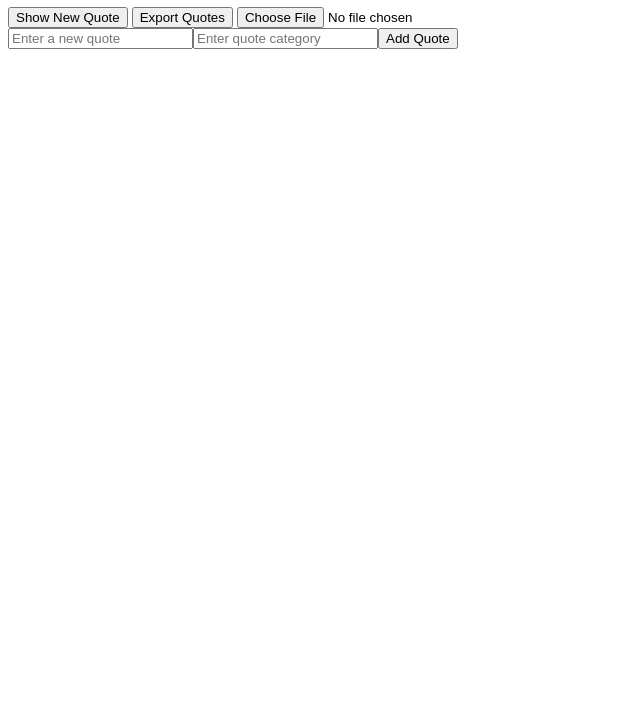
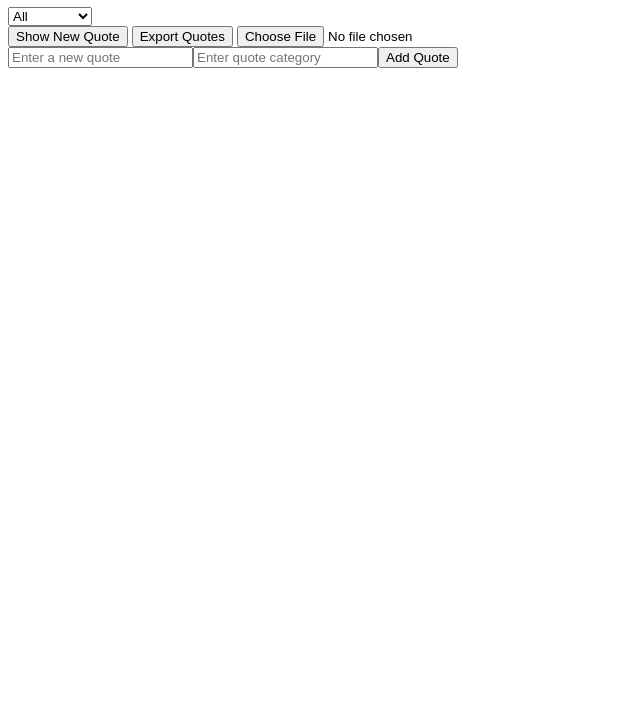
Before and after one commit to cynthianduku/alx_fe_javascript, a plain HTML site: page dom-manipulation/index.html in a window 1280 px wide. Shown: the part 73-800 px from the top of the page, without its empty margins (0-640 px from the left). Drawn offline with Linux system fonts and the light colour scheme.

Commit message:
Dynamic Content Filtering System Using Web Storage and JSON

```diff
--- a/dom-manipulation/index.html
+++ b/dom-manipulation/index.html
@@ -7,6 +7,9 @@
   </head>
   <body>
     <h1>Dynamic Quote Generator</h1>
+<select id="categoryFilter" onchange="filterQuotes()">
+  <option value="all">All Categories</option>
+</select>
     <div id="quoteDisplay"></div>
     <button id="newQuote">Show New Quote</button>
 <button onclick="exportQuotes()">Export Quotes</button>
--- a/dom-manipulation/script.js
+++ b/dom-manipulation/script.js
@@ -5,7 +5,6 @@ function loadQuotes() {
   if (storedQuotes) {
     quotes = JSON.parse(storedQuotes);
   } else {
-
     quotes = [
       { text: "Believe in yourself.", category: "Motivation" },
       { text: "Life is short. Smile while you still have teeth.", category: "Humor" },
@@ -65,6 +64,8 @@ function addQuote() {
 
   quotes.push({ text, category });
   saveQuotes();
+  populateCategories();
+
   alert('Quote added!');
   document.getElementById('newQuoteText').value = '';
   document.getElementById('newQuoteCategory').value = '';
@@ -90,6 +91,7 @@ function importFromJsonFile(event) {
       if (Array.isArray(importedQuotes)) {
         quotes.push(...importedQuotes);
         saveQuotes();
+        populateCategories();
         alert('Quotes imported successfully!');
       } else {
         alert('Invalid JSON format.');
@@ -100,7 +102,59 @@ function importFromJsonFile(event) {
   };
   fileReader.readAsText(event.target.files[0]);
 }
+function populateCategories() {
+  const categorySelect = document.getElementById('categoryFilter');
+  const categories = [...new Set(quotes.map(q => q.category))];
+
+
+  categorySelect.innerHTML = '';
+
+
+  const allOption = document.createElement('option');
+  allOption.value = 'all';
+  allOption.textContent = 'All';
+  categorySelect.appendChild(allOption);
+
+
+  categories.forEach(cat => {
+    const option = document.createElement('option');
+    option.value = cat;
+    option.textContent = cat;
+    categorySelect.appendChild(option);
+  });
+
+
+  const savedFilter = localStorage.getItem('selectedCategory');
+  if (savedFilter && (savedFilter === 'all' || categories.includes(savedFilter))) {
+    categorySelect.value = savedFilter;
+    filterQuotes();
+  }
+}
+
+function filterQuotes() {
+  const selectedCategory = document.getElementById('categoryFilter').value;
+  localStorage.setItem('selectedCategory', selectedCategory);
+
+  let filtered = quotes;
+  if (selectedCategory !== 'all') {
+    filtered = quotes.filter(q => q.category === selectedCategory);
+  }
+
+
+  if (filtered.length > 0) {
+    const randomIndex = Math.floor(Math.random() * filtered.length);
+    const quote = filtered[randomIndex];
+    quoteDisplay.innerHTML = `
+      <p><strong>Quote:</strong> ${quote.text}</p>
+      <p><strong>Category:</strong> ${quote.category}</p>
+    `;
+  } else {
+    quoteDisplay.innerHTML = `<p>No quotes found in "${selectedCategory}"</p>`;
+  }
+}
+
 
 loadQuotes();
+populateCategories();
 createAddQuoteForm();
 newQuoteBtn.addEventListener('click', showRandomQuote);
```
